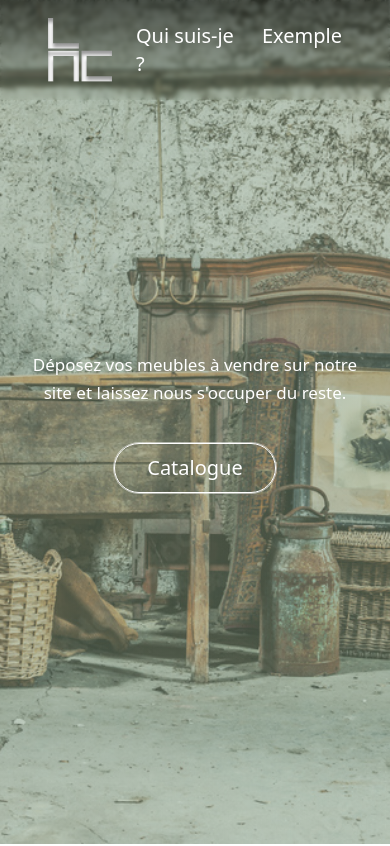
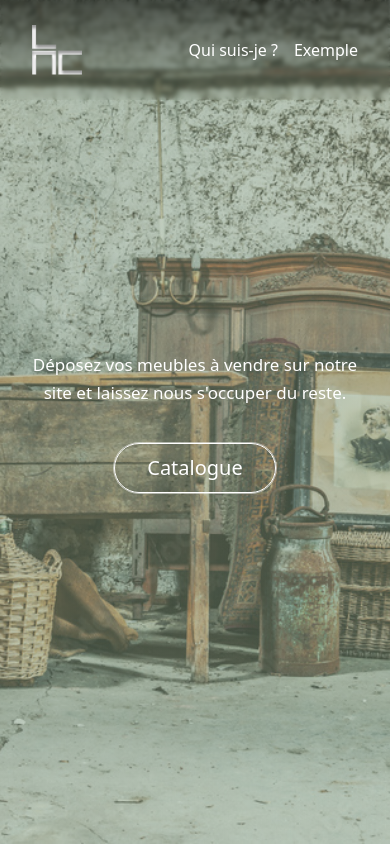
Before and after one commit to BDenisss/BAP-Groupe-6, a Vue app: page / in a window 390 px wide. Shown: the top 846 px of the page. Built offline with nearby package versions, Linux system fonts and the light colour scheme.

Commit message:
:iphone: Work On Responsive

```diff
--- a/src/App.vue
+++ b/src/App.vue
@@ -9,10 +9,10 @@ import Button1 from "./components/Button1.vue"
 <div class="img bg-cover h-full max-sm:gradiant">
   <nav class="nav h-[100px] w-full top-0 absolute flex">
     <div class="flex items-center gap-x-6 w-full justify-between">
-      <img class="pl-12 justify-start" src="/img/LOGO.png" id="logo" alt="logo-les meubles circulaires">
-      <div class="flex justify-end gap-x-4 pr-12">
-        <a class="text-xl text-white font-light bfr-anim" id="link1" href="#presentation">Qui suis-je ?</a>
-        <a class="text-xl text-white font-light bfr-anim" id="link2" href="">Exemple</a>
+      <img class="pl-12 justify-start max-md:h-[50px] max-md:pl-8" src="/img/LOGO.png" id="logo" alt="logo-les meubles circulaires">
+      <div class="flex justify-end gap-x-4 pr-12 max-md:pr-8">
+        <a class="text-xl text-white font-light bfr-anim max-md:text-base" id="link1" href="#presentation">Qui suis-je ?</a>
+        <a class="text-xl text-white font-light bfr-anim max-md:text-base" id="link2" href="">Exemple</a>
       </div>
     </div>
   </nav>
@@ -45,26 +45,25 @@ import Button1 from "./components/Button1.vue"
   </div>
 </div>
 
-<div class="mt-[400px]">
+<div class="mt-[150px] max-sm:mt-[250px] max-md:mt-[90px]">
 
-  <div class="relative">
+  <div class="relative max-sm:bg-darkgreen max-sm:pt-2">
+
+
     <img class="w-full absolute bottom-0 max-sm:hidden" src="/img/Vector%206.svg" alt="path6">
     <img class="w-full absolute bottom-0 max-sm:hidden" src="/img/Vector%207.svg" alt="path7">
     <img class="w-full absolute bottom-0 max-sm:hidden" src="/img/Vector%209.svg" alt="path9">
 
-    <div class="flex justify-center gap-x-8 mb-[150px] max-md:mb-4 max-lg:mb-6 max-xl:mb-16 max-sm:flex-col max-sm:gap-y-8">
+    <div class="flex justify-center gap-x-8 mb-[150px] max-md:mb-4 max-lg:mb-6 max-xl:mb-16 max-sm:flex-col max-sm:gap-y-8 max-sm:mb-0 max-sm:py-4">
       <div class="flex flex-col max-sm:gap-y-1 gap-y-8">
-        <img class="h-[100px] z-10 max-md:h-[50px] max-sm:hidden max-lg:h-[75px]" src="/img/Group%2079.svg" alt="icone-arbre" id="icon-arbre">
-        <img class="h-[100px] z-10 max-md:h-[50px] sm:hidden" src="/img/black-tree.svg" alt="icone-arbre" id="icon-arbre">
-        <p class="text-black text-xl font-light z-10 text-center max-sm:text-[16px] sm:text-white" id="text1">Une démarche 100 % éco-responsable</p>
+        <img class="h-[100px] z-10 max-md:h-[50px] max-lg:h-[75px]" src="/img/Group%2079.svg" alt="icone-arbre" id="icon-arbre">
+        <p class="text-xl font-light z-10 text-center max-sm:text-[16px] text-white max-sm:px-2" id="text1">Une démarche 100 % éco-responsable</p>
       </div>
       <div class="flex flex-col max-sm:gap-y-1 gap-y-8">
-        <img class="h-[100px] z-10 max-md:h-[50px] max-sm:hidden max-lg:h-[75px]" src="/img/Group%2078.svg" alt="icone-eco" id="icon-eco">
-        <img class="h-[100px] z-10 max-md:h-[50px] sm:hidden" src="/img/black-eco.svg" alt="icone-arbre" id="icon-eco">
-        <p class="text-black text-xl font-light z-10 text-center max-sm:text-[16px] sm:text-white" id="text2">Redonnez une vie à un ancien meuble</p>
+        <img class="h-[100px] z-10 max-md:h-[50px] max-lg:h-[75px]" src="/img/Group%2078.svg" alt="icone-eco" id="icon-eco">
+        <p class="text-xl font-light z-10 text-center max-sm:text-[16px] text-white max-sm:px-2" id="text2">Redonnez une vie à un ancien meuble</p>
       </div>
     </div>
-
     <div class="rectangle"/>
   </div>
 </div>
```
Lines whose indentation alone changed are shown as unchanged.
